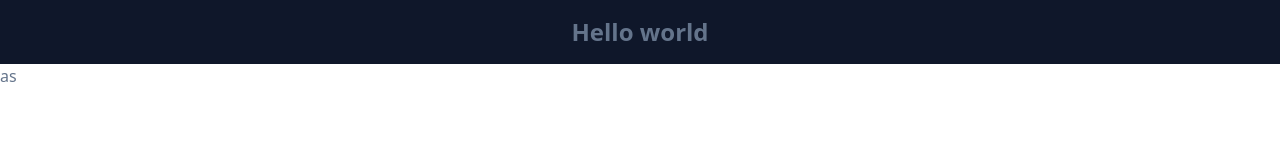
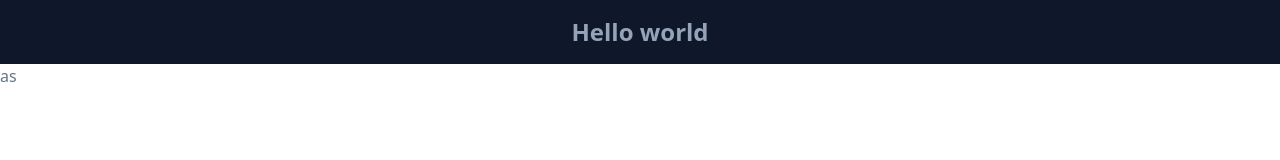
Before and after one commit to OrhanOzkercin/orhanozkercin.com_v2, a Nuxt app: page / in a window 1280 px wide. Shown: the top 160 px of the page. Built offline with nearby package versions, Linux system fonts and the light colour scheme.

Commit message:
style: add tailwind custom style

```diff
--- a/assets/css/tailwind.scss
+++ b/assets/css/tailwind.scss
@@ -1,3 +1,20 @@
 @tailwind base;
 @tailwind components;
 @tailwind utilities;
+@tailwind variants;
+
+@layer components {
+  .dark {
+    @apply bg-slate-900 text-slate-400;
+
+    h1,
+    h2,
+    h3,
+    h4,
+    h5,
+    h6 {
+      @apply text-slate-400;
+    }
+
+  }
+}
--- a/tailwind.config.js
+++ b/tailwind.config.js
@@ -1,8 +1,9 @@
+const colors = require('tailwindcss/colors');
+
 module.exports = {
   darkMode: 'class',
   mode: 'jit',
-  purge: [
-    './assets/**/*.{css}',
+  content: [
     './components/*.{vue,js}',
     './components/**/*.{vue,js}',
     './pages/*.vue',
@@ -12,10 +13,8 @@ module.exports = {
     './nuxt.config.{js,ts}',
   ],
   theme: {
-    color: {
-      extends: {
-        primary: '#fe3',
-      },
+    fontFamily: {
+      logo: ['Mea Culpa', 'cursive'],
     },
   },
   plugins: [],
```
